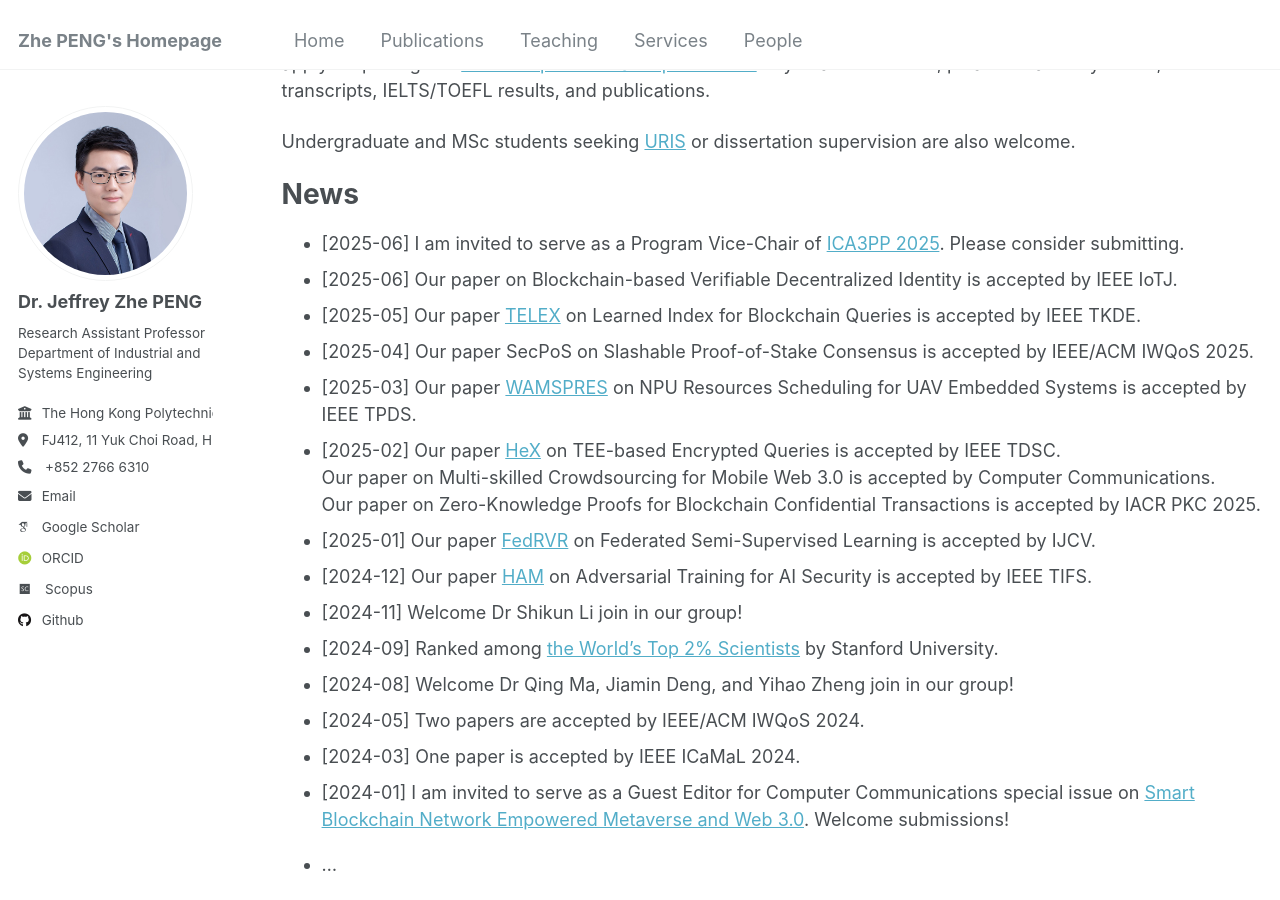
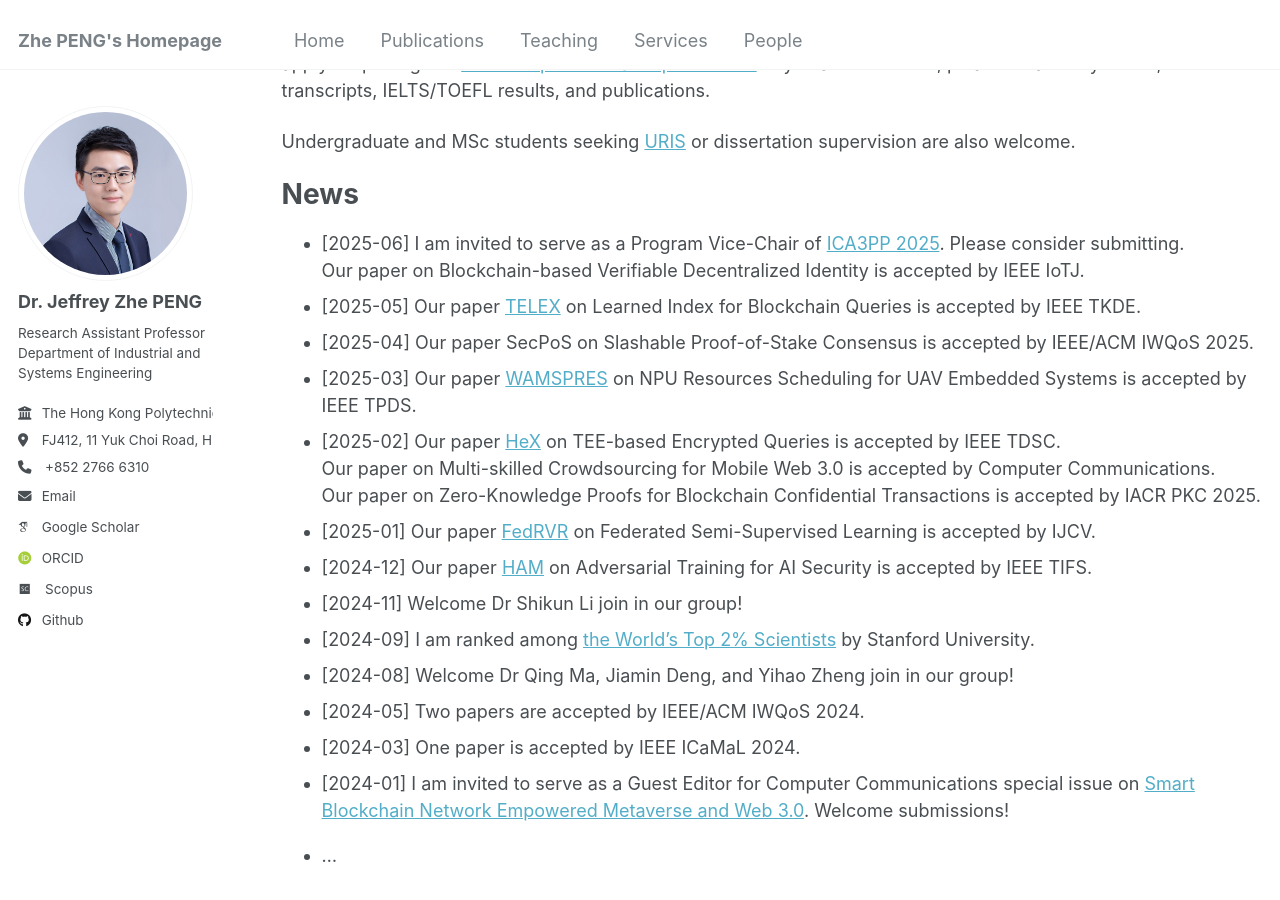
Before and after one commit to PENG-Zhe/peng-zhe.github.io, a Jekyll site: the page built from _pages/about.md, in a window 1280 px wide and 900 px high, scrolled down 679 px. Built offline with Jekyll 4.4.1, drawn with Linux system fonts in a browser that asks for light colours; some web fonts are replaced.

Commit message:
Update about.md

```diff
--- a/_pages/about.md
+++ b/_pages/about.md
@@ -25,8 +25,8 @@ Undergraduate and MSc students seeking [URIS](https://www.polyu.edu.hk/gs/ug-res
 
 
 # News
-- [2025-06] I am invited to serve as a Program Vice-Chair of <a href="https://ieee-cybermatics.org/2025/ica3pp/index.html" target="_blank">ICA3PP 2025</a>. Please consider submitting.
-- [2025-06] Our paper on Blockchain-based Verifiable Decentralized Identity is accepted by IEEE IoTJ.
+- [2025-06] I am invited to serve as a Program Vice-Chair of <a href="https://ieee-cybermatics.org/2025/ica3pp/index.html" target="_blank">ICA3PP 2025</a>. Please consider submitting. <br>
+Our paper on Blockchain-based Verifiable Decentralized Identity is accepted by IEEE IoTJ.
 - [2025-05] Our paper <a href="https://ieeexplore.ieee.org/document/10979200" target="_blank">TELEX</a> on Learned Index for Blockchain Queries is accepted by IEEE TKDE.
 - [2025-04] Our paper SecPoS on Slashable Proof-of-Stake Consensus is accepted by IEEE/ACM IWQoS 2025.
 - [2025-03] Our paper <a href="https://ieeexplore.ieee.org/document/10942549" target="_blank">WAMSPRES</a> on NPU Resources Scheduling for UAV Embedded Systems is accepted by IEEE TPDS.
@@ -36,7 +36,7 @@ Our paper on Zero-Knowledge Proofs for Blockchain Confidential Transactions is a
 - [2025-01] Our paper <a href="https://link.springer.com/article/10.1007/s11263-024-02330-1" target="_blank">FedRVR</a> on Federated Semi-Supervised Learning is accepted by IJCV.
 - [2024-12] Our paper <a href="https://ieeexplore.ieee.org/document/10795188" target="_blank">HAM</a> on Adversarial Training for AI Security is accepted by IEEE TIFS.
 - [2024-11] Welcome Dr Shikun Li join in our group!
-- [2024-09] Ranked among <a href="https://elsevier.digitalcommonsdata.com/datasets/btchxktzyw/7" target="_blank">the World’s Top 2% Scientists</a> by Stanford University.
+- [2024-09] I am ranked among <a href="https://elsevier.digitalcommonsdata.com/datasets/btchxktzyw/7" target="_blank">the World’s Top 2% Scientists</a> by Stanford University.
 - [2024-08] Welcome Dr Qing Ma, Jiamin Deng, and Yihao Zheng join in our group!
 - [2024-05] Two papers are accepted by IEEE/ACM IWQoS 2024.
 - [2024-03] One paper is accepted by IEEE ICaMaL 2024.
```
